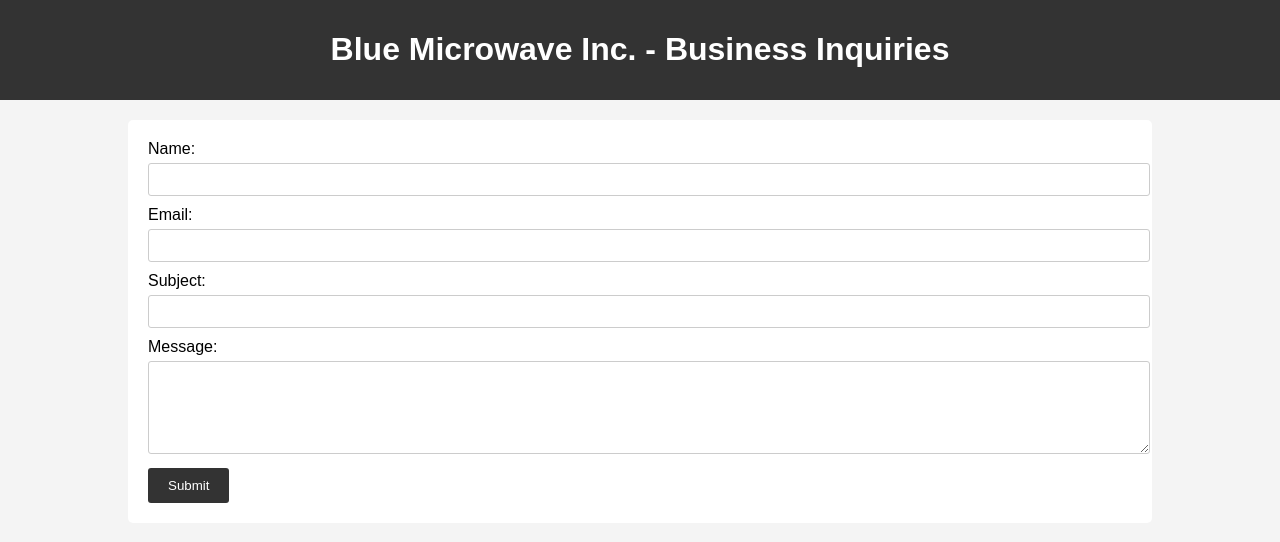
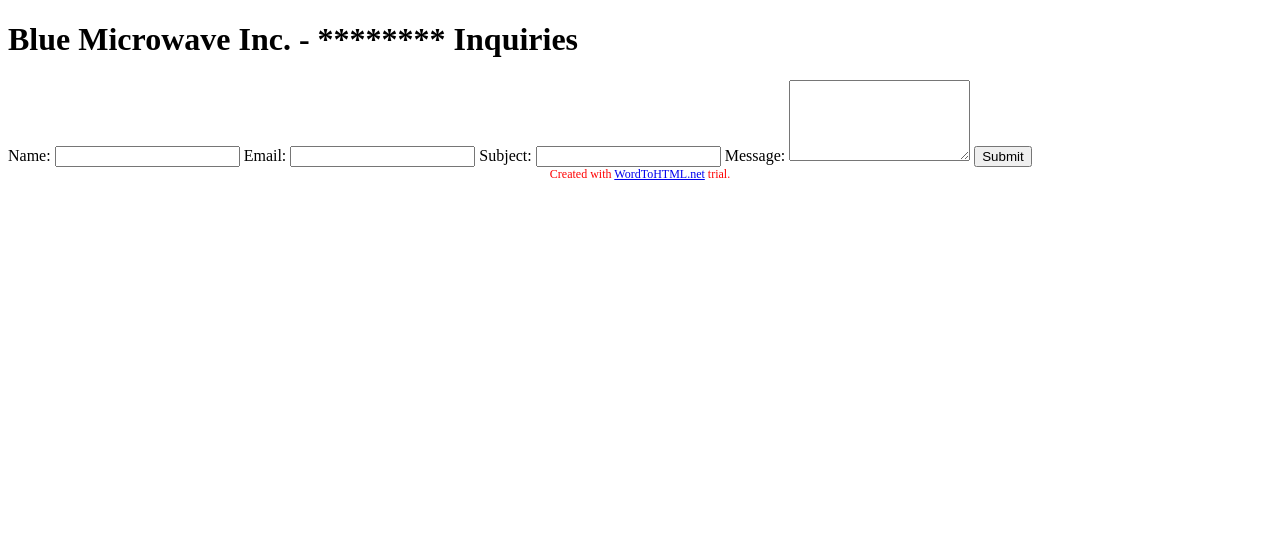
Before and after one commit to YippeeInAMicrowave/yippeeinamicrowave.github.io, a plain HTML site: page index.html in a window 1280 px wide. Drawn offline with Linux system fonts and the light colour scheme.

Commit message:
Update index.html

```diff
--- a/index.html
+++ b/index.html
@@ -1,78 +1,42 @@
 <!DOCTYPE html>
 <html lang="en">
+
 <head>
     <meta charset="UTF-8">
-    <title>Blue Microwave Inc. - Business Inquiries</title>
+    <title>Blue Microwave Inc. - ******** Inquiries</title>
     <style>
-        body {
-            font-family: Arial, sans-serif;
-            margin: 0;
-            padding: 0;
-            background-color: #f4f4f4;
+        /* CSS styles for your page */
+        /* ... */
+    </style>
+    <script>
+        function checkSwearWords() {
+            var message = document.getElementById('message').value.toLowerCase();
+            var swearWords = ["fuck", "shit", "sex", "tits", "nigger", "bitch", "ass", "faggot", "dick", "cunt", "bastard", "sod", "minger"];
+
+            for (var i = 0; i < swearWords.length; i++) {
+                if (message.includes(swearWords[i])) {
+                    alert('Please refrain from using inappropriate language or content.');
+                    return false;
+                }
+            }
+            return true;
         }
-        header {
-            background-color: #333;
-            color: #fff;
-            padding: 10px;
-            text-align: center;
+
+        function validateForm() {
+            return checkSwearWords();
         }
-        .container {
-            width: 80%;
-            margin: auto;
-            overflow: hidden;
-            padding: 20px;
-        }
-        form {
-            background-color: #fff;
-            padding: 20px;
-            border-radius: 5px;
-        }
-        label {
-            display: block;
-            margin-bottom: 5px;
-        }
-        input[type="text"],
-        input[type="email"],
-        textarea {
-            width: 100%;
-            padding: 8px;
-            margin-bottom: 10px;
-            border-radius: 3px;
-            border: 1px solid #ccc;
-        }
-        input[type="submit"] {
-            padding: 10px 20px;
-            background-color: #333;
-            color: #fff;
-            border: none;
-            border-radius: 3px;
-            cursor: pointer;
-        }
-        input[type="submit"]:hover {
-            background-color: #555;
-        }
-    </style>
+    </script>
 </head>
+
 <body>
     <header>
-        <h1>Blue Microwave Inc. - Business Inquiries</h1>
+        <h1>Blue Microwave Inc. - ******** Inquiries</h1>
     </header>
     <div class="container">
-        <form action="submit_enquiry.php" method="post">
-            <label for="name">Name:</label>
-            <input type="text" id="name" name="name" required>
+        <form action="process_enquiry.php" method="post"><label for="name">Name:</label> <input type="text" id="name" name="name" required=""> <label for="email">Email:</label> <input type="email" id="email" name="email" required=""> <label for="subject">Subject:</label> <input type="text" id="subject" name="subject" required=""> <label for="message">Message:</label> <textarea id="message" name="message" rows="5" required=""></textarea> <input type="submit" value="Submit"></form>
+    </div>
 
-            <label for="email">Email:</label>
-            <input type="email" id="email" name="email" required>
+<div style="color: red; font-size: 12px; width: 600px; margin: 0 auto; text-align: center;">Created with <a href="https://wordtohtml.net/">WordToHTML.net</a> trial.</div>
+</body>
 
-            <label for="subject">Subject:</label>
-            <input type="text" id="subject" name="subject" required>
-
-            <label for="message">Message:</label>
-            <textarea id="message" name="message" rows="5" required></textarea>
-
-            <input type="submit" value="Submit">
-        </form>
-    </div>
-</body>
 </html>
```
